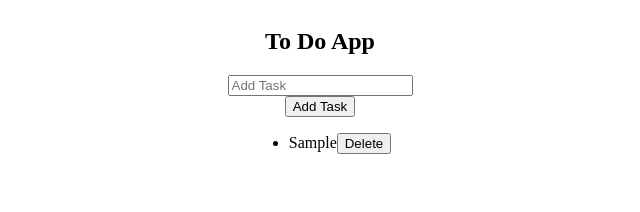
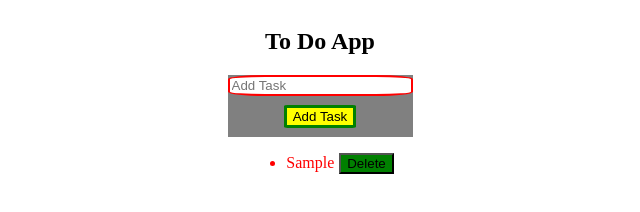
Before and after one commit to Ritikkumar352/To_Do, a plain HTML site: page index.html in a window 1280 px wide. Both pictures are taken after typing "Sample" into the empty fields and a click on the button "Add Task". Shown: the whole page, without its empty margins (320-960 px from the left). Drawn offline with Linux system fonts and the light colour scheme.

Commit message:
css change test

```diff
--- a/style.css
+++ b/style.css
@@ -10,4 +10,26 @@ body{
     justify-content: center;
     align-items: center;
     flex-direction: column;
+    background-color: gray;
 }
+
+.addbtn{
+    margin: 5%;
+    border-radius: 5%;
+    border: 3px solid green;
+    background-color: yellow;
+}
+
+input{
+    border: 2px solid red;
+    border-radius: 20%;
+}
+.delete{
+    background-color: green;
+    margin-left: 5px;
+}
+
+li{
+    color: red;
+    margin: 10px;
+}
```
